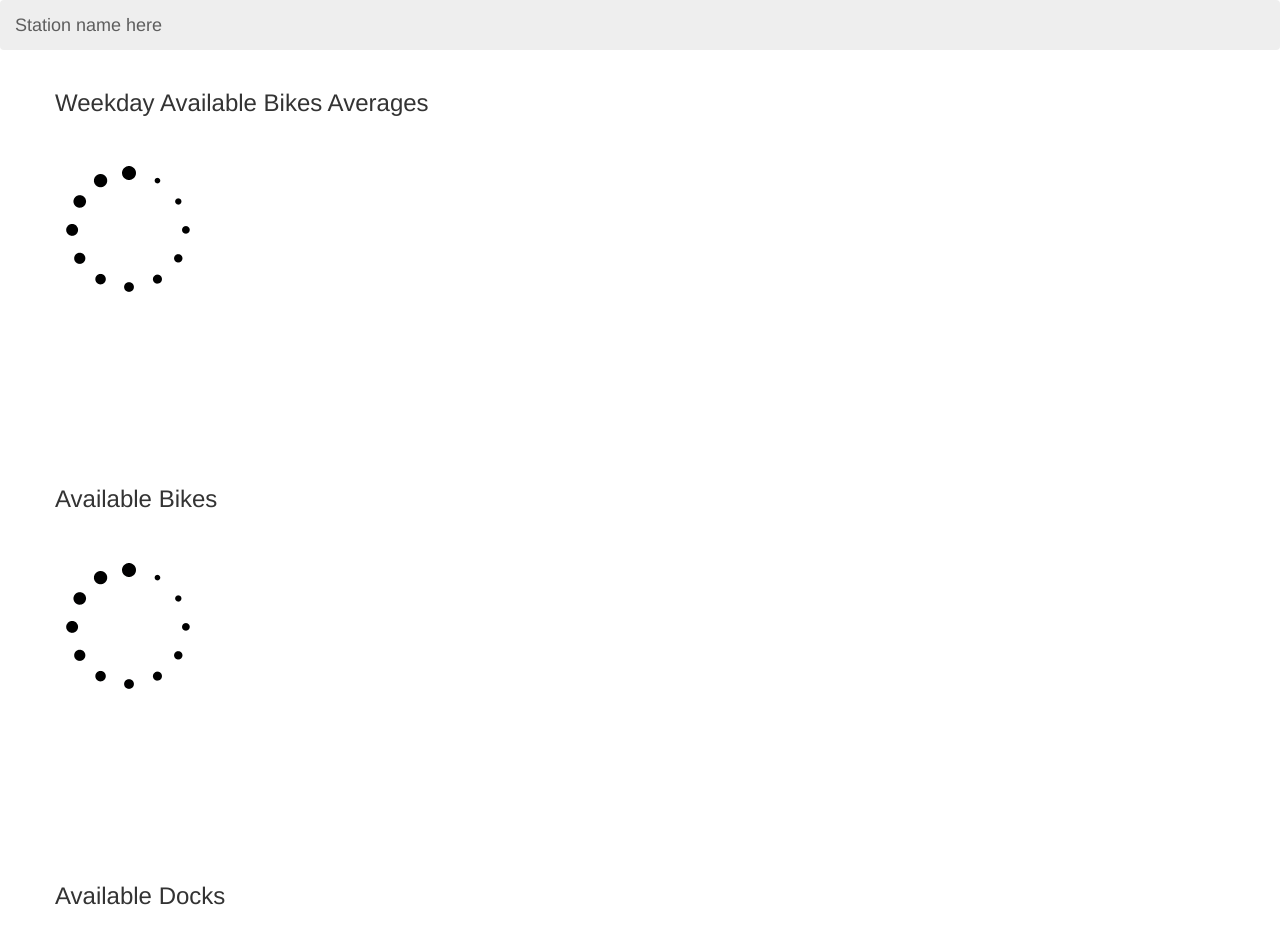
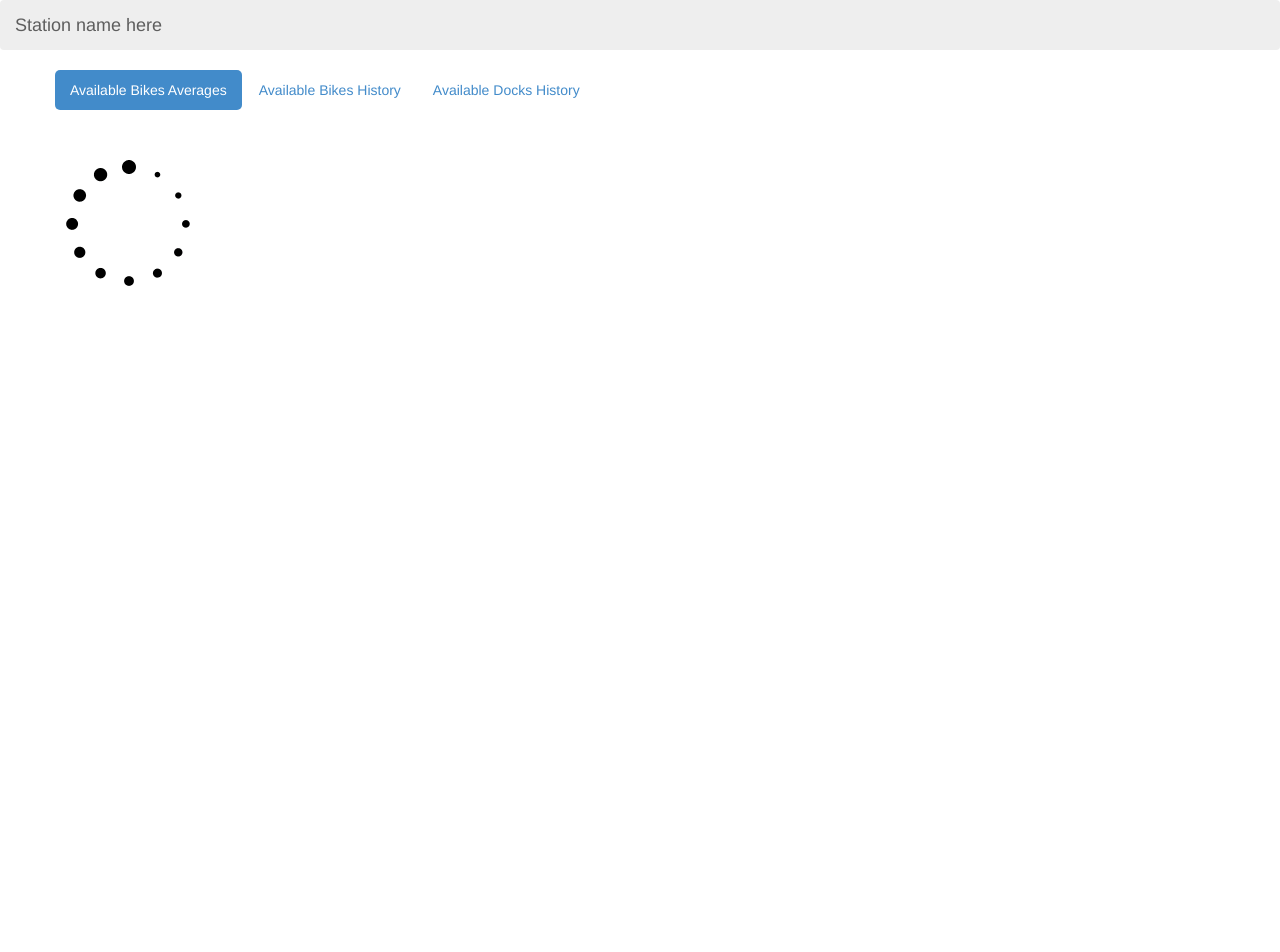
Before and after one commit to gensym/viddy, a plain HTML site: page resources/templates/station.html in a window 1280 px wide. Shown: the top 952 px of the page. After the commit the page ends 800 px from the top, so only its background shows below. Drawn offline with Linux system fonts and the light colour scheme; no server answers.

Commit message:
Tabbed layout for stations page

```diff
--- a/resources/public/js/station_updates.js
+++ b/resources/public/js/station_updates.js
@@ -66,7 +66,7 @@ function update_summary_bikes_graph(graph_selector, station_id, from_date, to_da
     });
 }
 
-function update_available_bikes_graph(graph_selector, station_id ) {
+function update_available_bikes_graph(graph_selector, station_id, from_date, to_date) {
 
   var url = "/available_bikes/" + station_id + ".edn?" + $.param({from_date: from_date, to_date: to_date});
   $.ajax(url).success(
@@ -97,7 +97,7 @@ function update_available_bikes_graph(graph_selector, station_id ) {
 }
 
 
-function update_available_docks_graph(graph_selector, station_id ) {
+function update_available_docks_graph(graph_selector, station_id, from_date, to_date) {
 
   var url = "/available_docks/" + station_id + ".edn?" + $.param({from_date: from_date, to_date: to_date});
   $.ajax(url).success(
--- a/resources/templates/station.html
+++ b/resources/templates/station.html
@@ -5,6 +5,8 @@
           media="screen">
     <script language="javascript" type="text/javascript"
             src="/js/jquery.js"></script>
+    <script language="javascript" type="text/javascript"
+            src="/js/bootstrap.min.js"></script>
     <script language="javascript" type="text/javascript"
             src="/js/jquery.flot.js"></script>
     <script language="javascript" type="text/javascript"
@@ -28,8 +30,16 @@
 
     <div class="body container">
 
-      <div id="available-bikes-percentiles">
-        <h3>Weekday Available Bikes Averages</h3>
+      <!-- Nav tabs -->
+      <ul class="nav nav-pills">
+        <li class="active"><a href="#available-bikes-percentiles" data-toggle="pill">Available Bikes Averages</a></li>
+        <li><a href="#available-bikes" data-toggle="pill">Available Bikes History</a></li>
+        <li><a href="#available-docks" data-toggle="pill">Available Docks History</a></li>
+      </ul>
+
+      <!-- Tab panes -->
+      <div class="tab-content">
+        <div class="tab-pane active" id="available-bikes-percentiles">
           <div class="usage-graph" style="width:600px;height:300px">
             <div style="margin-top:50px;margin-left:10px">
               <img src="/images/spinner.gif"/>
@@ -37,8 +47,7 @@
           </div>
         </div>
 
-      <div id="available-bikes">
-        <h3>Available Bikes</h3>
+        <div class="tab-pane" id="available-bikes">
           <div class="usage-graph" style="width:600px;height:300px">
             <div style="margin-top:50px;margin-left:10px">
               <img src="/images/spinner.gif"/>
@@ -46,16 +55,17 @@
           </div>
         </div>
 
-      <div id="available-docks">
-        <h3>Available Docks</h3>
+        <div class="tab-pane" id="available-docks">
           <div class="usage-graph" style="width:600px;height:300px">
             <div style="margin-top:50px;margin-left:10px">
               <img src="/images/spinner.gif"/>
             </div>
           </div>
         </div>
+      </div>
+    </div>
 
-    </div>
+
   </body>
 
   <script id="data" type="text/javascript">
```
Lines whose indentation alone changed are shown as unchanged.
